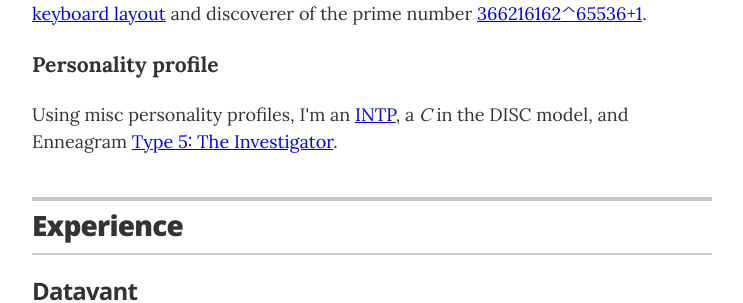
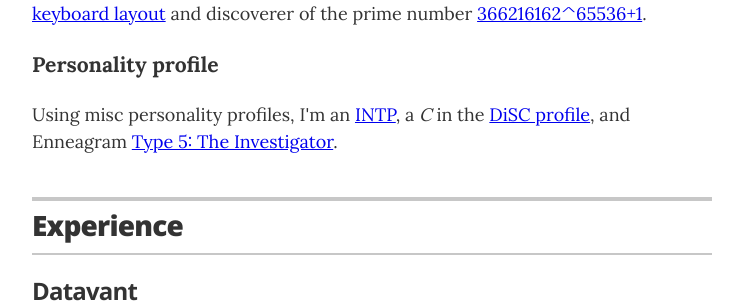
Before and after one commit to deekayen/dkn.github.io, a Jekyll site: the page built from index.html, in a window 1280 px wide and 900 px high, scrolled down 310 px. Shown: the part 157-460 px from the top of the window, without its empty margins (268-1011 px from the left). Built offline with Jekyll 4.4.1, drawn with Linux system fonts in a browser that asks for light colours; nearby versions of some CDN libraries.

Commit message:
link to disc

```diff
--- a/_config.yml
+++ b/_config.yml
@@ -29,7 +29,7 @@
   <p>Application configuration, web application architecture and deployment, IT management, and <a href="https://www.drupal.org/user/972">Drupal development</a>. I'm also the author of the <a href="https://normanlayout.info">Norman keyboard layout</a> and discoverer of the prime number <a href="https://www.primegrid.com/primes/?section=primelist&userid=75896">366216162^65536+1</a>.</p>
 
   <h3>Personality profile</h3>
-  <p>Using misc personality profiles, I'm an <a href="https://www.16personalities.com/intp-personality">INTP</a>, a <em>C</em> in the DISC model, and Enneagram <a href="https://www.enneagraminstitute.com/type-5/">Type 5: The Investigator</a>.</p>
+  <p>Using misc personality profiles, I'm an <a href="https://www.16personalities.com/intp-personality">INTP</a>, a <em>C</em> in the <a href="https://www.discprofile.com/disc-styles/conscientiousness">DiSC profile</a>, and Enneagram <a href="https://www.enneagraminstitute.com/type-5/">Type 5: The Investigator</a>.</p>
 
 
 # use "yes" to display the email contact button,
```
